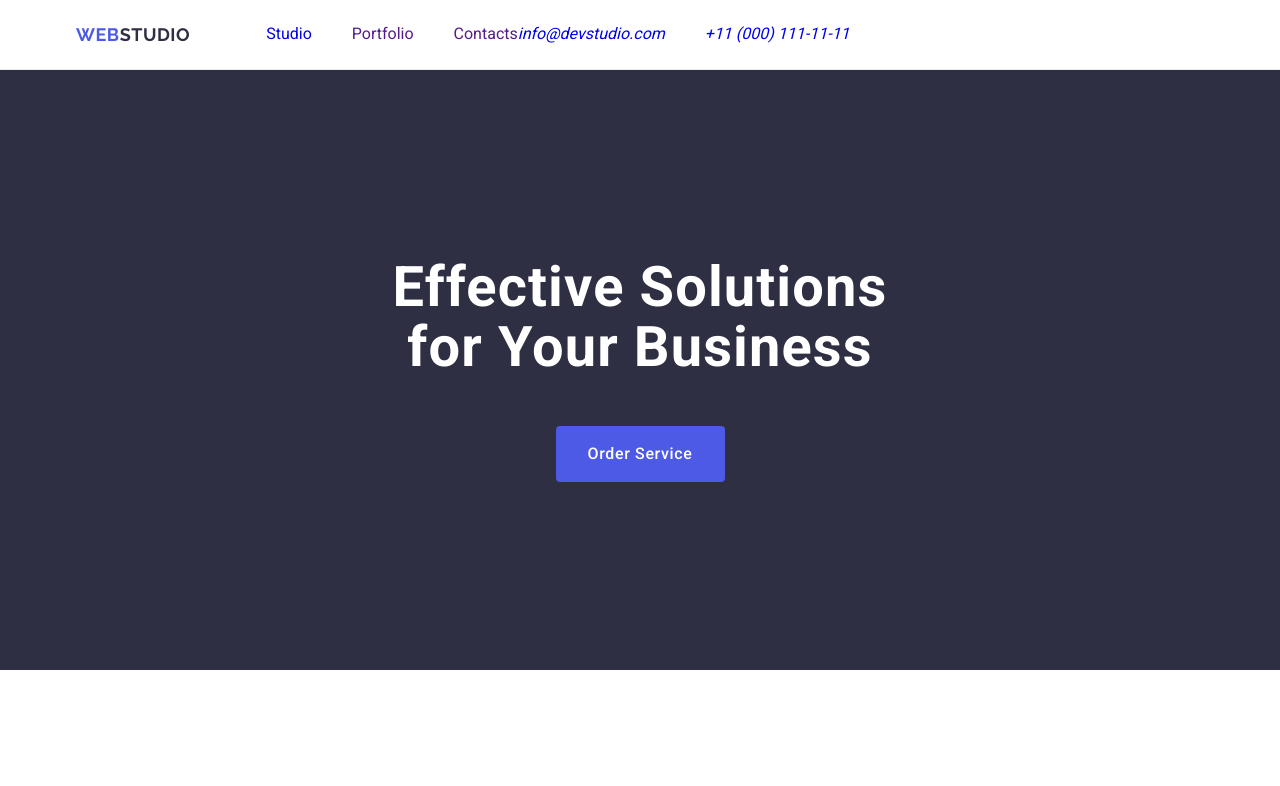
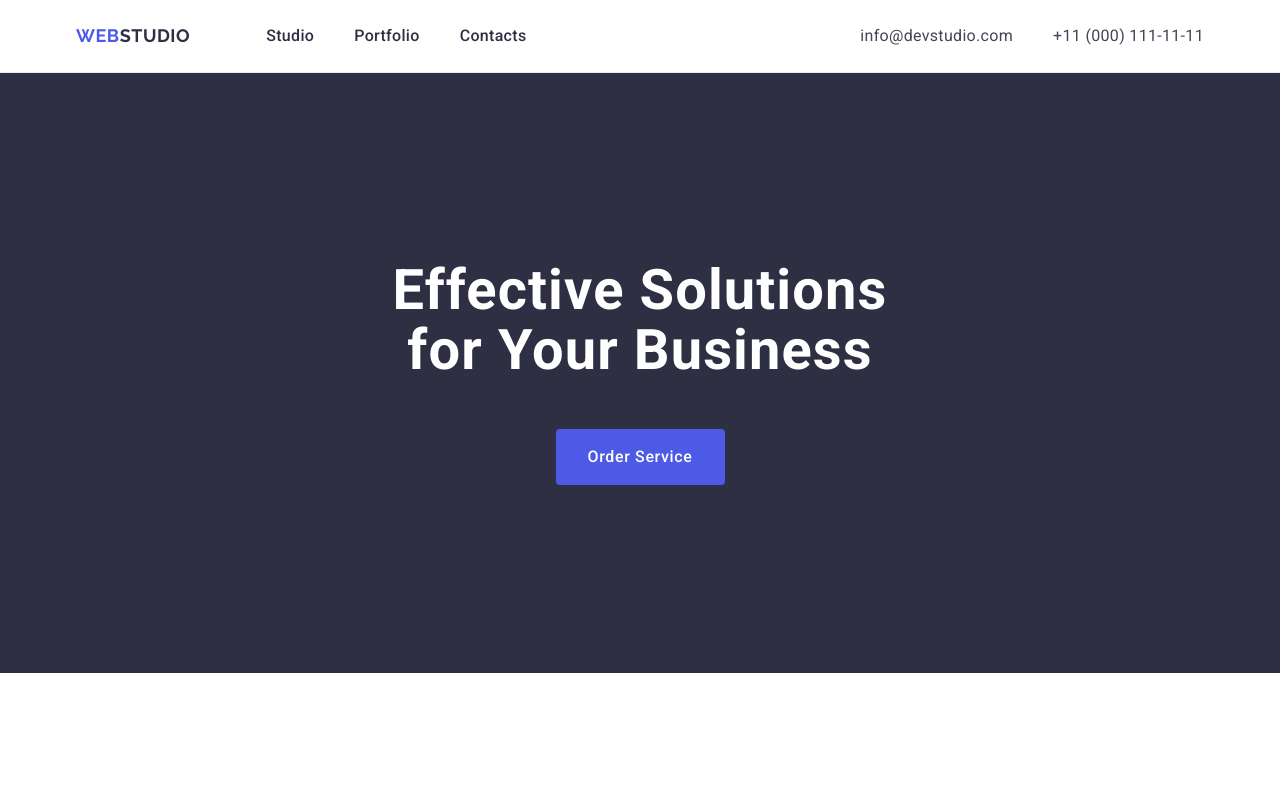
Before and after one commit to Vika07Zhuvak/goit-markup-hw-03, a plain HTML site: page index.html in a window 1280 px wide. Shown: the top 786 px of the page. Drawn offline with nearby package versions, Linux system fonts and the light colour scheme.

Commit message:
update site

```diff
--- a/css/styles.css
+++ b/css/styles.css
@@ -51,14 +51,12 @@ a {
     display: flex;
     align-items: center;
     gap: 40px;
-    /* ✅ для меню */
 }
 
 .contacts-list {
     display: flex;
     align-items: center;
     gap: 40px;
-    /* ✅ для контактів */
 }
 
 .header-logo {
@@ -78,6 +76,39 @@ a {
 
 .header-logo .logo-part {
     color: #2e2f42;
+}
+
+.nav-link {
+    font-weight: 500;
+    font-size: 16px;
+    line-height: 1.5;
+    letter-spacing: 0.02em;
+    color: #2e2f42;
+    padding: 24px 0 24px 0;
+    /* ✅ повна форма */
+}
+
+.nav-link:hover,
+.nav-link:focus {
+    color: #404bbf;
+}
+
+.contacts {
+    font-style: normal;
+    margin-left: auto;
+}
+
+.contacts-link {
+    font-size: 16px;
+    line-height: 1.5;
+    letter-spacing: 0.02em;
+    color: #434455;
+    padding: 24px 0;
+}
+
+.contacts-link:hover,
+.contacts-link:focus {
+    color: #404bbf;
 }
 
 /* HERO */
@@ -131,10 +162,12 @@ a {
     width: 1px;
     height: 1px;
     margin: -1px;
+    padding: 0;
+    overflow: hidden;
+    clip: rect(0 0 0 0);
+    clip-path: inset(100%);
     border: 0;
-    padding: 0;
-    clip: rect(0 0 0 0);
-    overflow: hidden;
+    white-space: nowrap;
 }
 
 .features-list {
@@ -142,7 +175,6 @@ a {
     flex-wrap: wrap;
     column-gap: 24px;
     row-gap: 48px;
-    /* ✅ вертикальні відступи */
     justify-content: center;
 }
 
@@ -186,14 +218,16 @@ a {
 .team-list {
     display: flex;
     justify-content: center;
+    flex-wrap: wrap;
     gap: 24px;
-    /* ✅ для команди */
+    row-gap: 48px;
 }
 
 .team-item {
     background-color: #fff;
     border-radius: 0 0 4px 4px;
-    box-shadow: 0 2px 1px rgba(46, 47, 66, 0.08),
+    box-shadow:
+        0 2px 1px rgba(46, 47, 66, 0.08),
         0 1px 1px rgba(46, 47, 66, 0.16),
         0 1px 6px rgba(46, 47, 66, 0.08);
     width: 264px;
@@ -249,7 +283,6 @@ a {
     display: flex;
     flex-wrap: wrap;
     gap: 24px;
-    /* ✅ для портфоліо */
 }
 
 .portfolio-item {
--- a/index.html
+++ b/index.html
@@ -197,4 +197,4 @@
     </footer>
 </body>
 
-</html>
+</html
```
